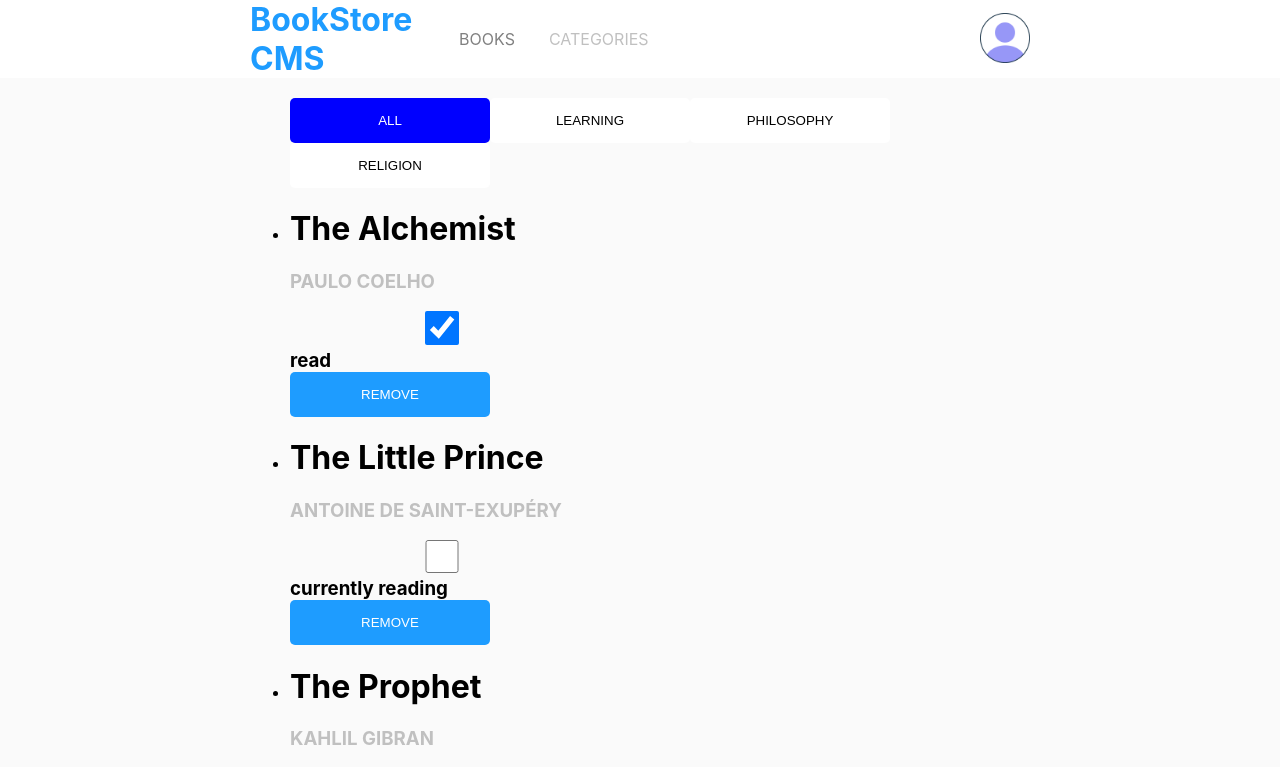
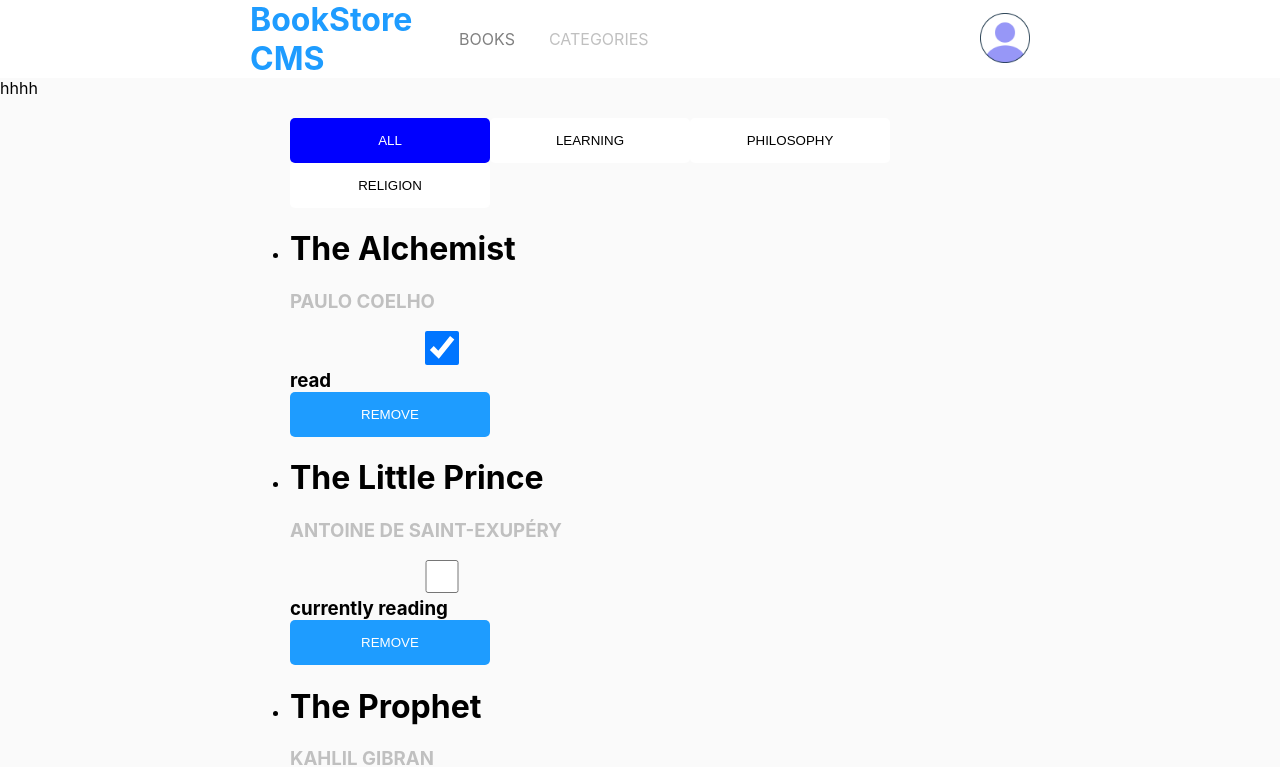
Before and after one commit to MenendezON/bookstore, a React (Create React App) app: page / in a window 1280 px wide. Shown: the top 767 px of the page. Built offline with nearby package versions, Linux system fonts and the light colour scheme.

Commit message:
Create API file

```diff
--- a/src/App.js
+++ b/src/App.js
@@ -2,11 +2,13 @@ import { Route, Routes } from 'react-router-dom';
 import Home from './routes/Home';
 import Category from './routes/Category';
 import Header from './components/Header';
+import API from './components/API';
 
 function App() {
   return (
     <>
       <Header />
+      <API/>
       <main>
         <Routes>
           <Route path="/" element={<Home />} />
--- a/src/apiServices.js
+++ b/src/apiServices.js
@@ -1,7 +1,7 @@
 import axios from 'axios';
 
 const http = axios.create({
-  baseURL: 'https://us-central1-bookstore-api-e63c8.cloudfunctions.net/bookstoreApi/apps/LcONFhYlA4cP8UbBU5Gc',
+  baseURL: 'https://us-central1-bookstore-api-e63c8.cloudfunctions.net/bookstoreApi/apps/',
   headers: {
     'Content-type': 'application/json',
   },
@@ -15,4 +15,4 @@ const remove = (id) => http.delete(`/books/${id}`);
 
 const bookService = { getAll, create, remove };
 
-export default bookService;
+//export default bookService;
--- /dev/null
+++ b/src/components/API.js
@@ -0,0 +1,7 @@
+function API(){
+    return(
+        <div>hhhh</div>
+    )
+}
+
+export default API;
```
